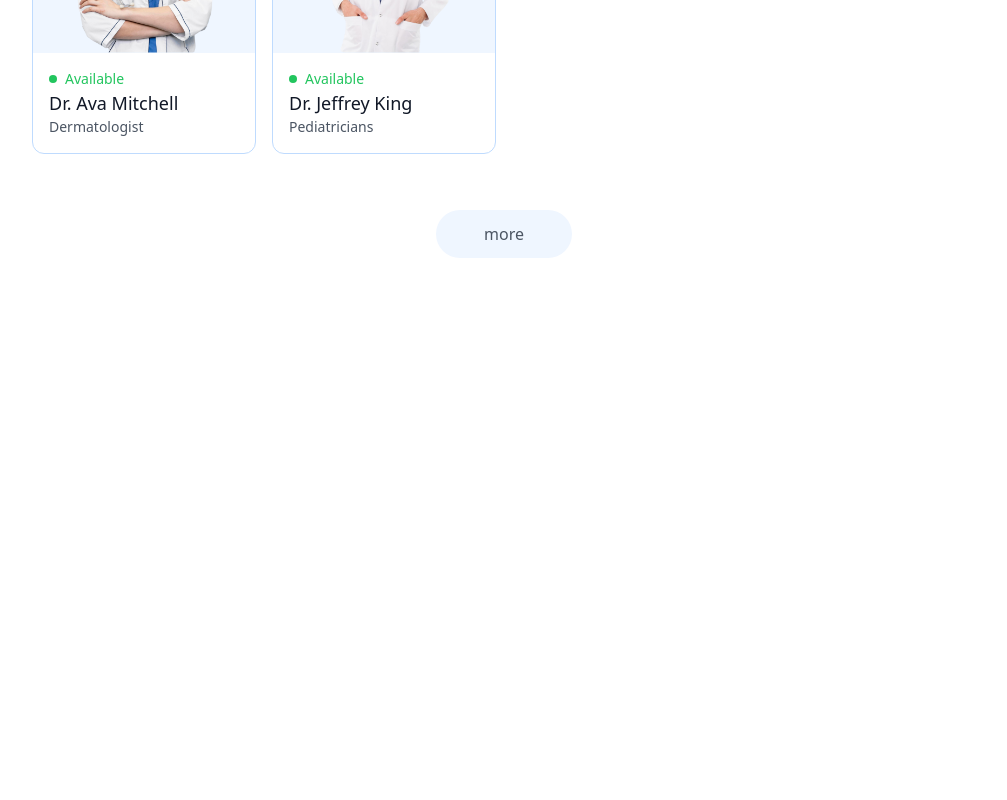
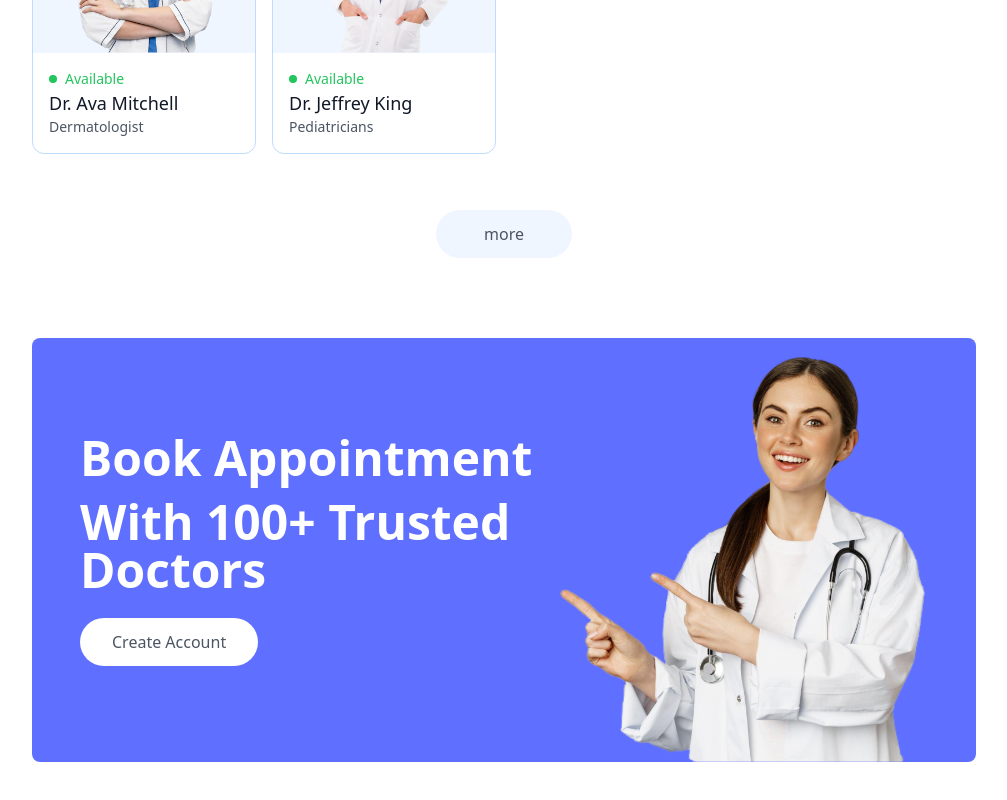
Before and after one commit to akhilkmarkose/Prescripto, a React (Vite) app in the folder frontend-react/: page / in a window 1280 px wide. Shown: the part 2135-2935 px from the top of the page, without its empty margins (136-1143 px from the left). Before the commit the page ends 2457 px from the top, so only its background shows below. Built offline with nearby package versions, Linux system fonts and the light colour scheme.

Commit message:
Add - Banner section

```diff
--- /dev/null
+++ b/frontend-react/src/components/Banner.jsx
@@ -0,0 +1,34 @@
+import { assets } from "../assets/assets.js";
+import { useNavigate } from "react-router-dom";
+
+const Banner = () => {
+  const navigate = useNavigate();
+  return (
+    <div className="flex bg-primary rounded-lg px-6 sm:px-10 md:px-14 lg:px-12 my-20 md:mx-10">
+      {/* Left Side */}
+      <div className="flex-1 py-8 sm:py-10 md:py-16 lg:py-24">
+        <div className="text-xl sm:text-2xl md:text-3xl lg:text-5xl font-semibold text-white">
+          <p>Book Appointment</p>
+          <p className="mt-4">With 100+ Trusted Doctors</p>
+        </div>
+        <button
+          onClick={() => {navigate("/login")}}
+          className="bg-white text-sm sm:text-base text-gray-600 px-8 py-3 rounded-full mt-6 hover:scale-105 transition-all"
+        >
+          Create Account
+        </button>
+      </div>
+
+      {/* Right Side */}
+      <div className="hidden md:block md:w-1/2 lg:w-[370px] relative">
+        <img
+          className="w-full absolute bottom-0 right-0 max-w-md"
+          src={assets.appointment_img}
+          alt=""
+        />
+      </div>
+    </div>
+  );
+};
+
+export default Banner;
--- a/frontend-react/src/pages/Home.jsx
+++ b/frontend-react/src/pages/Home.jsx
@@ -1,6 +1,7 @@
 import Header from "../components/Header";
 import SpecialityMenu from "../components/SpecialityMenu";
 import TopDoctors from "../components/TopDoctors";
+import Banner from "../components/Banner";
 
 const Home = () => {
   return (
@@ -8,6 +9,7 @@
       <Header />
       <SpecialityMenu />
       <TopDoctors />
+      <Banner />
     </div>
   );
 };
```
